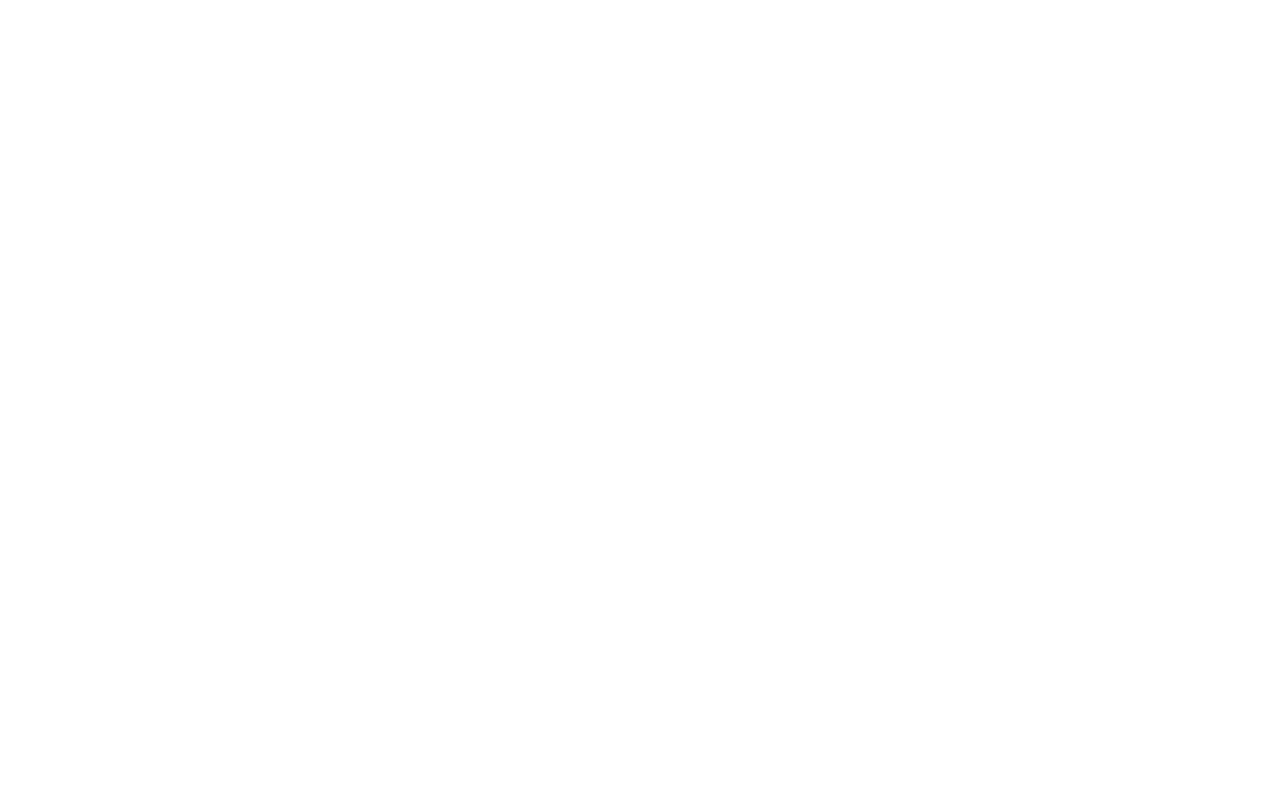
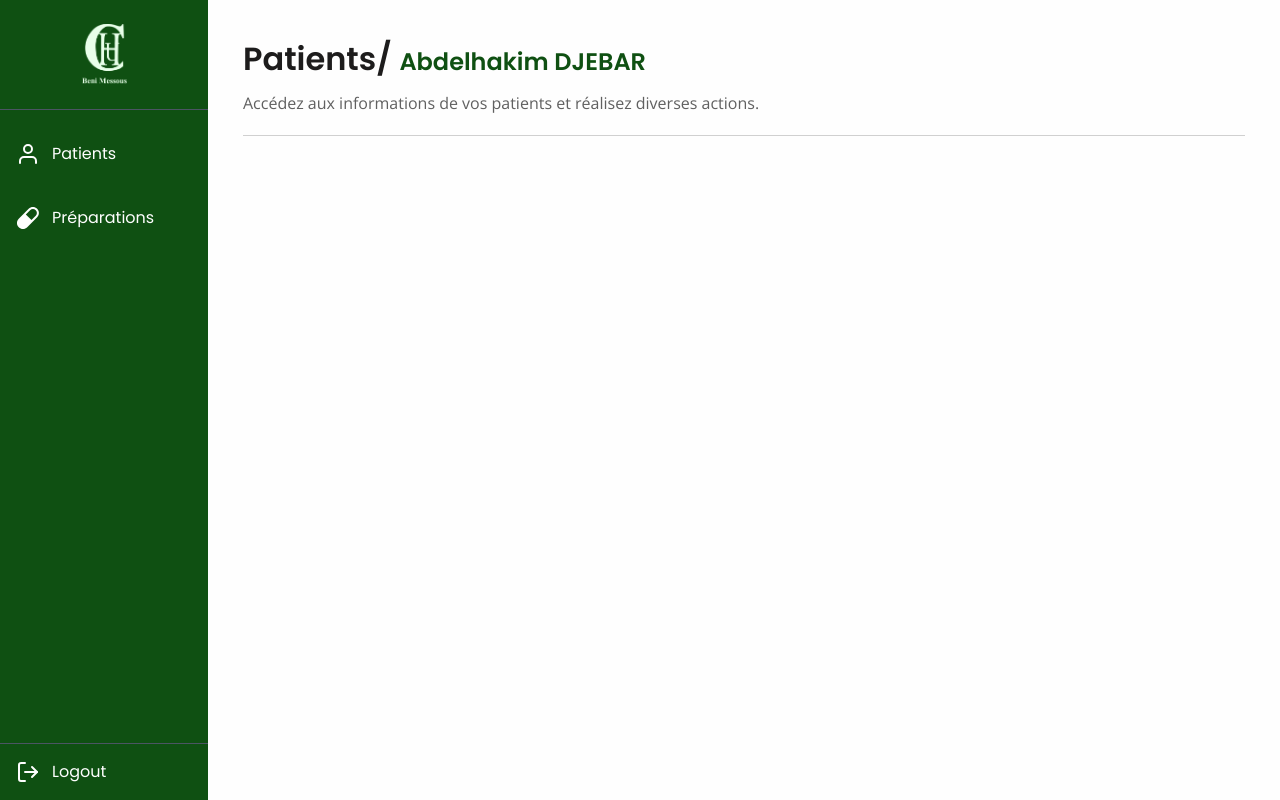
Before and after one commit to thenotoriousmehdi/PosologyDZ, a React (Vite) app in the folder FrontEnd/: page /DetailsPatient in a window 1280 px wide. Before the commit this address had no page. Built offline with nearby package versions, Linux system fonts and the light colour scheme.

Commit message:
little update

```diff
--- a/FrontEnd/src/App.tsx
+++ b/FrontEnd/src/App.tsx
@@ -2,7 +2,7 @@
 import { BrowserRouter as Router, Routes, Route } from "react-router-dom";
 import Login from "./pages/Login"
 import Preparations from "./pages/Preparations";
-
+import DetailsPatient from "./pages/DetailsPatient";
 import Patients from "./pages/Patients";
 //import Patients from "./pages/Patients"
 function App() {
@@ -12,6 +12,8 @@
           <Route path="/" element={<Patients/>}/>
             <Route path="/Login" element={<Login/>}/>
             <Route path="/Preparations" element={<Preparations/>}/>
+            <Route path="/DetailsPatient" element={<DetailsPatient/>}/>
+
           </Routes>
     </Router>
   );
--- a/FrontEnd/src/components/Header.tsx
+++ b/FrontEnd/src/components/Header.tsx
@@ -2,15 +2,16 @@
 interface HeaderProps {
   title: string;
   description: string;
+  patient: string;
 }
 
-const Header: React.FC<HeaderProps> = ({ title, description }) => {
+const Header: React.FC<HeaderProps> = ({ title,patient, description }) => {
   return (
     <div className="flex flex-col gap-[20px] w-full">
       <div className="flex justify-between items-start w-full">
         <div className="flex flex-col items-start justify-start flex-grow">
           <h1 className="font-poppins font-bold mb-2 text-[24px] xl:text-[32px] text-PrimaryBlack">
-            {title}
+            {title} <span className="font-poppins font-bold mb-2 text-[24px] xl:text-[24px] text-green"> {patient} </span>
           </h1>
           <p className="font-openSans font-normal text-[16px] text-PrimaryBlack text-opacity-70 text-start">
             {description}
--- /dev/null
+++ b/FrontEnd/src/pages/DetailsPatient.tsx
@@ -0,0 +1,25 @@
+import React from "react";
+import Sidebar from "../components/Sidebar";
+import Header from "../components/Header";
+
+export default function DetailsPatient() {
+
+return (
+
+<div className="flex w-full bg-white bg-no-repeat bg-cover pr-[35px] gap-[35px] h-screen">
+      <div className="z-10">
+        <Sidebar />
+      </div>
+
+      <div className="flex flex-col flex-grow gap-[25px] w-full pt-[35px]">
+        <div>
+          <Header
+            title="Patients/"
+            patient="Abdelhakim DJEBAR"
+            description="Accédez aux informations de vos patients et réalisez diverses actions."
+          />
+        </div>
+      </div>
+    </div>
+  );
+}
```
